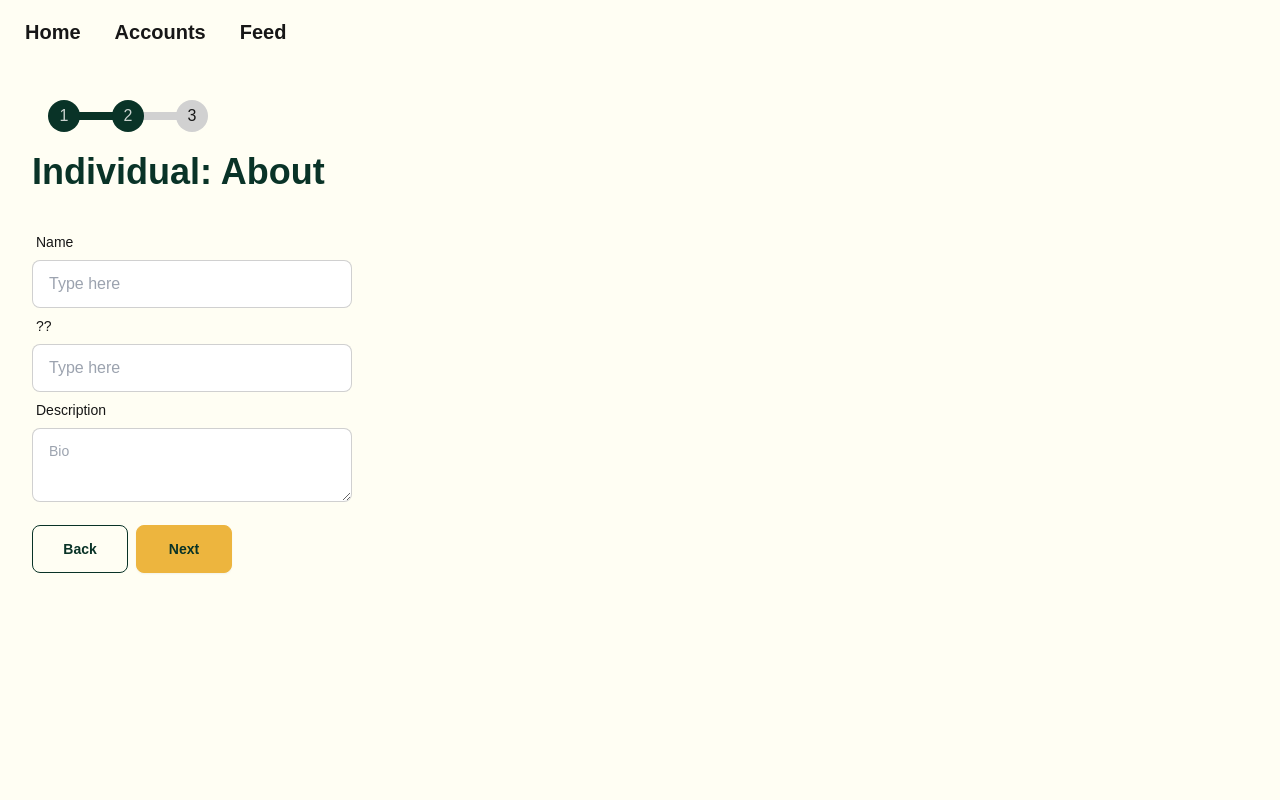
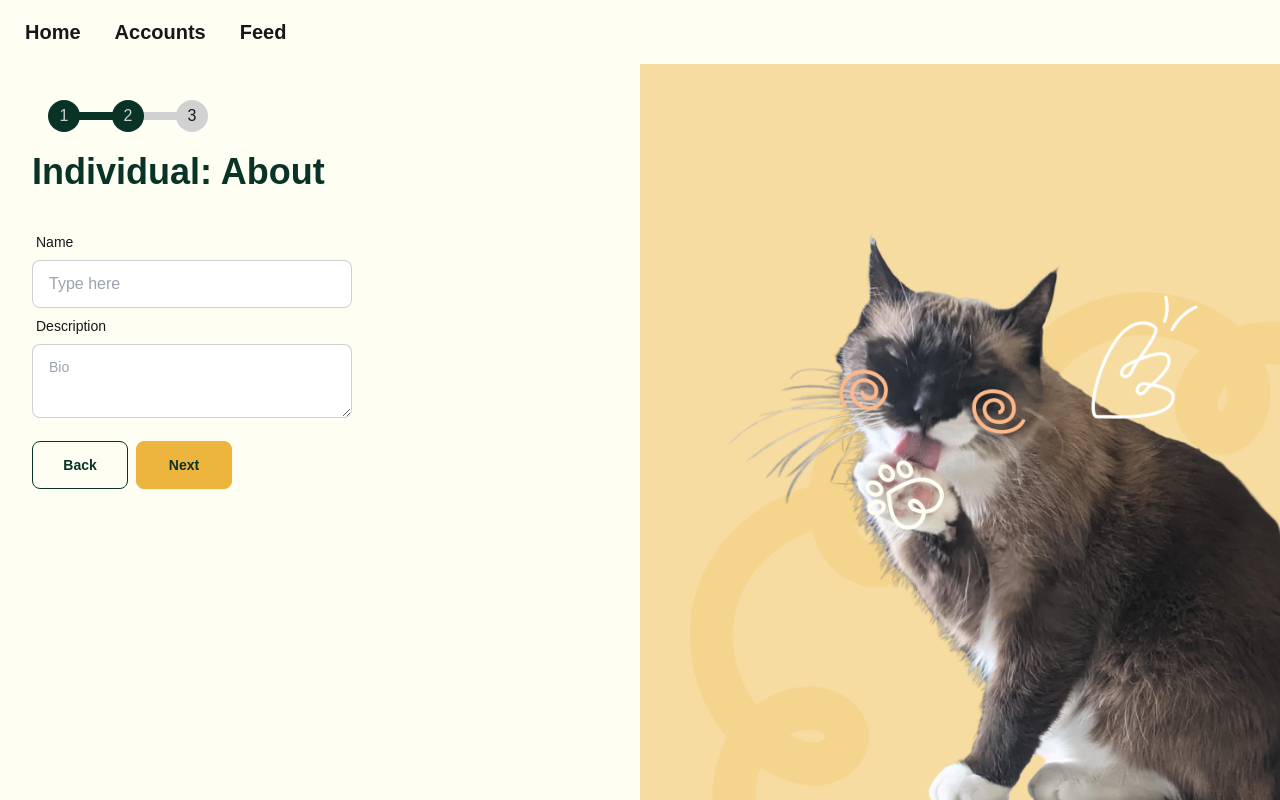
Before and after one commit to Kevin-Punchcard/Paw-Pics, a Next.js app: page /onboarding in a window 1280 px wide. Both pictures are taken after a click on the button "Next". Built offline with nearby package versions, Linux system fonts and the light colour scheme; a web font is replaced by a local one.

Commit message:
add shelter and picture to onboadring

```diff
--- a/app/layout.tsx
+++ b/app/layout.tsx
@@ -20,9 +20,11 @@ export default function RootLayout({
         <link rel="preconnect" href="https://fonts.gstatic.com" />
         <link href="https://fonts.googleapis.com/css2?family=Sora:wght@100..800&display=swap" rel="stylesheet" />
       </head>
-      <body className="min-h-screen bg-light">
+      <body className="min-h-screen bg-light flex flex-col">
         <Navbar />
-        {children}
+        <div className="flex flex-grow w-screen">
+          {children}
+        </div>
       </body>
     </html>
   );
--- a/app/onboarding/page.tsx
+++ b/app/onboarding/page.tsx
@@ -1,5 +1,6 @@
 'use client'
 import React from 'react'
+import Image from 'next/image';
 
 
 function Onboarding() {
@@ -17,6 +18,7 @@ function Onboarding() {
             }
         ]
     });
+
     function nextStep() {
         if (currentStep === steps.length - 1) {
             return;
@@ -43,9 +45,8 @@ function Onboarding() {
                     bio: '',
                 }
             ]
-        })
+        });
     }
-
 
     function handleSubmit(e: React.ChangeEvent<HTMLFormElement>) {
         e.preventDefault();
@@ -61,18 +62,12 @@ function Onboarding() {
 
     const handleInputChange = (e: React.ChangeEvent<HTMLInputElement | HTMLTextAreaElement | HTMLSelectElement>) => {
         const { name, value } = e.target;
-        console.log('e.target', e.target)
-        console.log('name', name)
-        console.log('value', value)
         setUserData((prevData) => {
             if (name.startsWith('pet')) {
                 const field = name.substring(3).toLowerCase();
                 return {
                     ...prevData,
-                    pets: prevData.pets.map((pet) => {
-                        return ({ ...pet, [field]: value })
-                    }
-                    ),
+                    pets: prevData.pets.map((pet) => ({ ...pet, [field]: value })),
                 };
             }
 
@@ -104,31 +99,42 @@ function Onboarding() {
             )
         },
         {
-            title: 'Individual: About',
-            description: 'Step 2: Lorem Ipsum is simply dummy text of the printing and typesetting industry.',
-            content: (
+            title: userData.userType === "Individual" ? 'Individual: About' : 'Shelter: About',
+            content: userData.userType === "Individual" ? (
                 <div className='mt-8 w-full'>
-
                     <div className="label">
                         <span className="label-text">Name</span>
                     </div>
                     <input name='name' type="text" placeholder="Type here" className="input input-bordered w-full max-w-xs" onChange={handleInputChange} />
 
                     <div className="label">
-                        <span className="label-text">??</span>
+                        <span className="label-text">Description</span>
                     </div>
-                    <input name="??" type="text" placeholder="Type here" className="input input-bordered w-full max-w-xs" onChange={handleInputChange} />
+                    <textarea name='description' className="textarea textarea-bordered w-full max-w-xs" placeholder="Bio" onChange={handleInputChange}></textarea>
+                </div>
+            ) : (
+                <div className='mt-8 w-full'>
+                    <div className="label">
+                        <span className="label-text">Shelter Name</span>
+                    </div>
+                    <input name='name' type="text" placeholder="Type here" className="input input-bordered w-full max-w-xs" onChange={handleInputChange} />
+
+                    <div className="label">
+                        <span className="label-text">Website</span>
+                    </div>
+                    <input name='name' type="text" placeholder="Type here" className="input input-bordered w-full max-w-xs" onChange={handleInputChange} />
 
                     <div className="label">
                         <span className="label-text">Description</span>
                     </div>
                     <textarea name='description' className="textarea textarea-bordered w-full max-w-xs" placeholder="Bio" onChange={handleInputChange}></textarea>
                 </div>
+
             )
         },
         {
-            title: 'Individual: Pets',
-            description: 'Step 3: Lorem Ipsum is simply dummy text of the printing and typesetting industry.',
+
+            title: userData.userType === "Individual" ? 'Individual: Pet' : 'Shelter: Pet',
             content: (
                 <div className='mt-8'>
                     {userData.pets.map((pet, index) => (
@@ -158,18 +164,17 @@ function Onboarding() {
                         </div>
                     ))
                     }
-
                     <div>
                         <button className="btn btn-primary w-24" onClick={addNewPets}>Add</button>
                     </div>
                 </div >
             )
         },
-    ]
-
+    ];
 
     return (
-        <div className='p-8'>
+        <div className='flex flex-grow w-full'>
+            <div className="w-1/2 p-8">
                 <div className='mb-4'>
                     <ul className="steps">
                         <li className={`step ${currentStep >= 0 ? 'step-secondary' : ''}`}></li>
@@ -177,7 +182,7 @@ function Onboarding() {
                         <li className={`step ${currentStep >= 2 ? 'step-secondary' : ''}`}></li>
                     </ul>
                 </div>
-            <h1 className='text-4xl font-bold tk-roca text-dark'>{steps[currentStep].title}</h1>
+                <h1 className='text-4xl font-bold text-dark'>{steps[currentStep].title}</h1>
                 <form onSubmit={handleSubmit}>
                     {steps[currentStep].content}
                     <div className='mt-4'>
@@ -188,7 +193,18 @@ function Onboarding() {
                     </div>
                 </form>
             </div>
+            <div className="relative w-1/2 bg-onboarding">
+                <div className="absolute bottom-0 w-full">
+                    <Image
+                        src={"/images/cat-onboarding.png"}
+                        layout="responsive"
+                        width={100}
+                        height={100} alt="home-hero image"
+                    />
+                </div>
+            </div>
+        </div>
     )
 }
 
-export default Onboarding
+export default Onboarding;
--- a/app/page.tsx
+++ b/app/page.tsx
@@ -3,7 +3,7 @@ import Image from "next/image";
 
 export default function Home() {
   return (
-    <main className="flex flex-col gap-8 justify-center items-center">
+    <main className="flex flex-col gap-8 justify-center items-center bg-darkGreen">
       <div className="flex flex-col md:flex-row justify-between min-h-screen overflow-x-hidden">
         <div className="flex gap-4 flex-col justify-start w-1/2">
           <h1 className="tk-roca text-megaXL text-beige">Heading text</h1>
--- a/tailwind.config.ts
+++ b/tailwind.config.ts
@@ -18,7 +18,8 @@ const config: Config = {
         foreground: "var(--foreground)",
         light: "#FFFEF3",
         grey: "#5B6575",
-        dark: "#093327"
+        dark: "#093327",
+        onboarding: "#F7DCA1",
       },
       fontSize: {
         megaXL: "4rem",
```
Also changed, not shown: public/images/cat-onboarding.png (added). Lines whose indentation alone changed are shown as unchanged.
